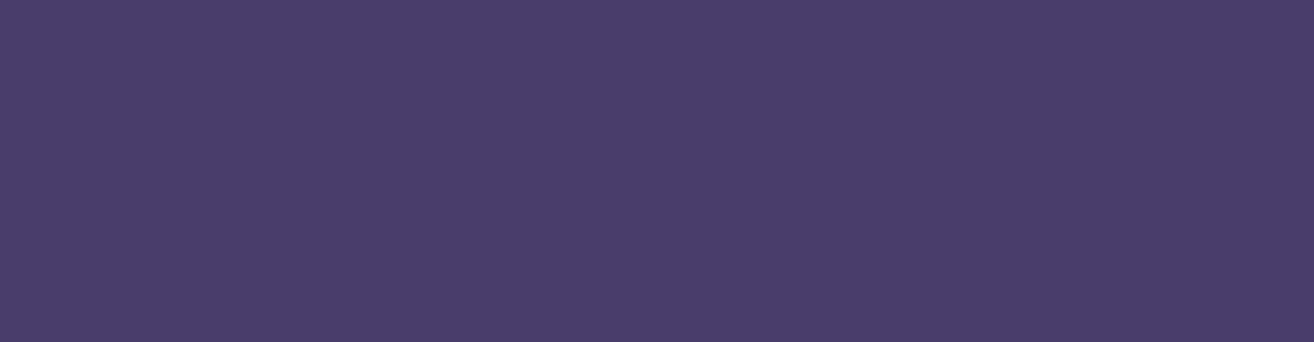
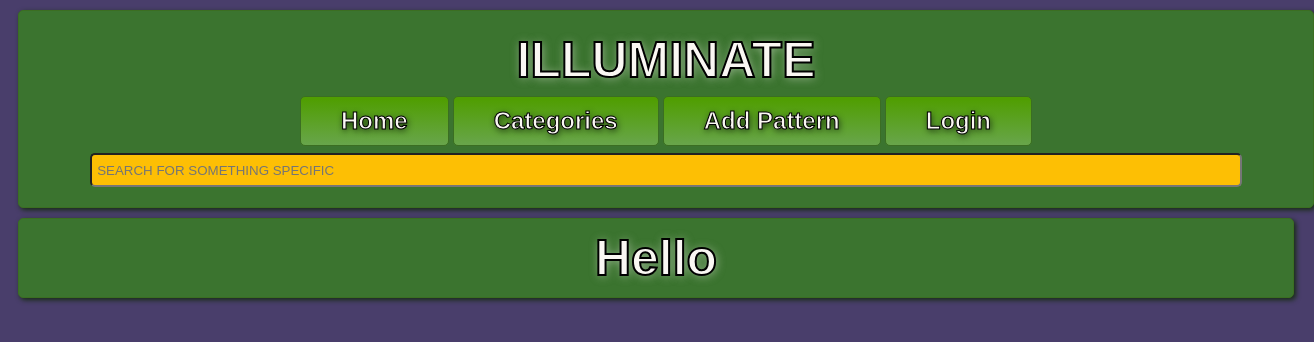
Before and after one commit to ARElton/illuminate-frontend, a React (Create React App) app: page /patterns/1 in a window 1280 px wide. Shown: the top 342 px of the page, 1314 px wide, since content can reach past the window. Built offline with nearby package versions, Linux system fonts and the light colour scheme; data requests are answered from the project's data file.

Commit message:
WORKING ROUTES

```diff
--- a/src/components/App.js
+++ b/src/components/App.js
@@ -58,7 +58,7 @@ function App() {
 
 
   return (
-    <Router>
+    // <Router>
     <div>
       <Header
         query={query}
@@ -84,7 +84,7 @@ function App() {
         <PatternForm />
       </Route>
 
-      <Route exact path="/patterns/:id">
+      <Route path="/patterns/:id">
         <PatternView />
       </Route>
 
@@ -93,7 +93,7 @@ function App() {
 
     </Switch>
     </div>
-    </Router>
+    // </Router>
   )
 }
 
--- a/src/index.js
+++ b/src/index.js
@@ -1,14 +1,12 @@
 import React from "react";
 import ReactDOM from "react-dom";
-import { BrowserRouter as Router, Route} from "react-router-dom";
+import { BrowserRouter} from "react-router-dom";
 import "./index.css";
 import App from "./components/App";
 
 ReactDOM.render(
-  <Router>
-    <Route exact path="/">
+  <BrowserRouter>
       <App />
-    </Route>
-  </Router>,
+  </BrowserRouter>,
   document.getElementById("root")
 );
```
